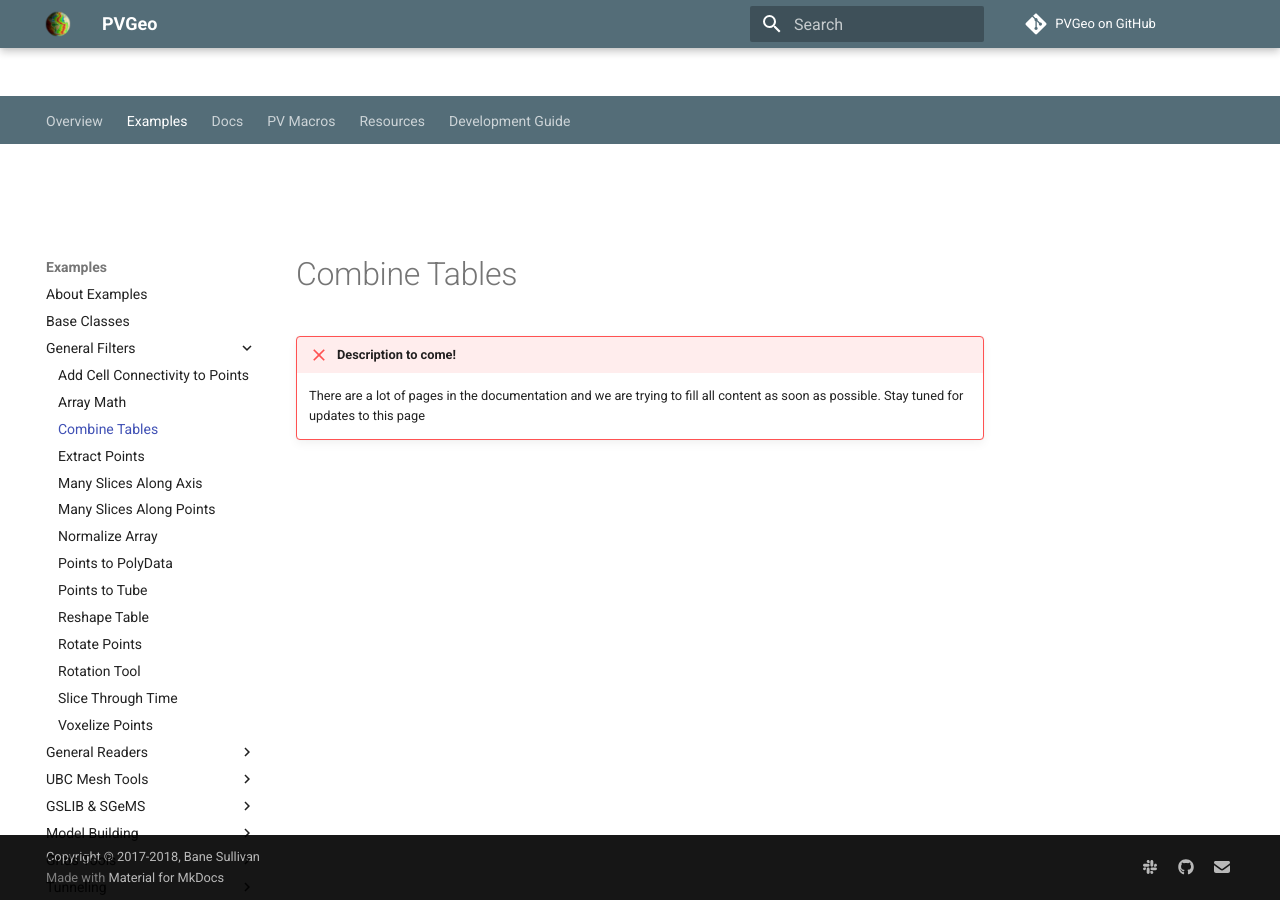
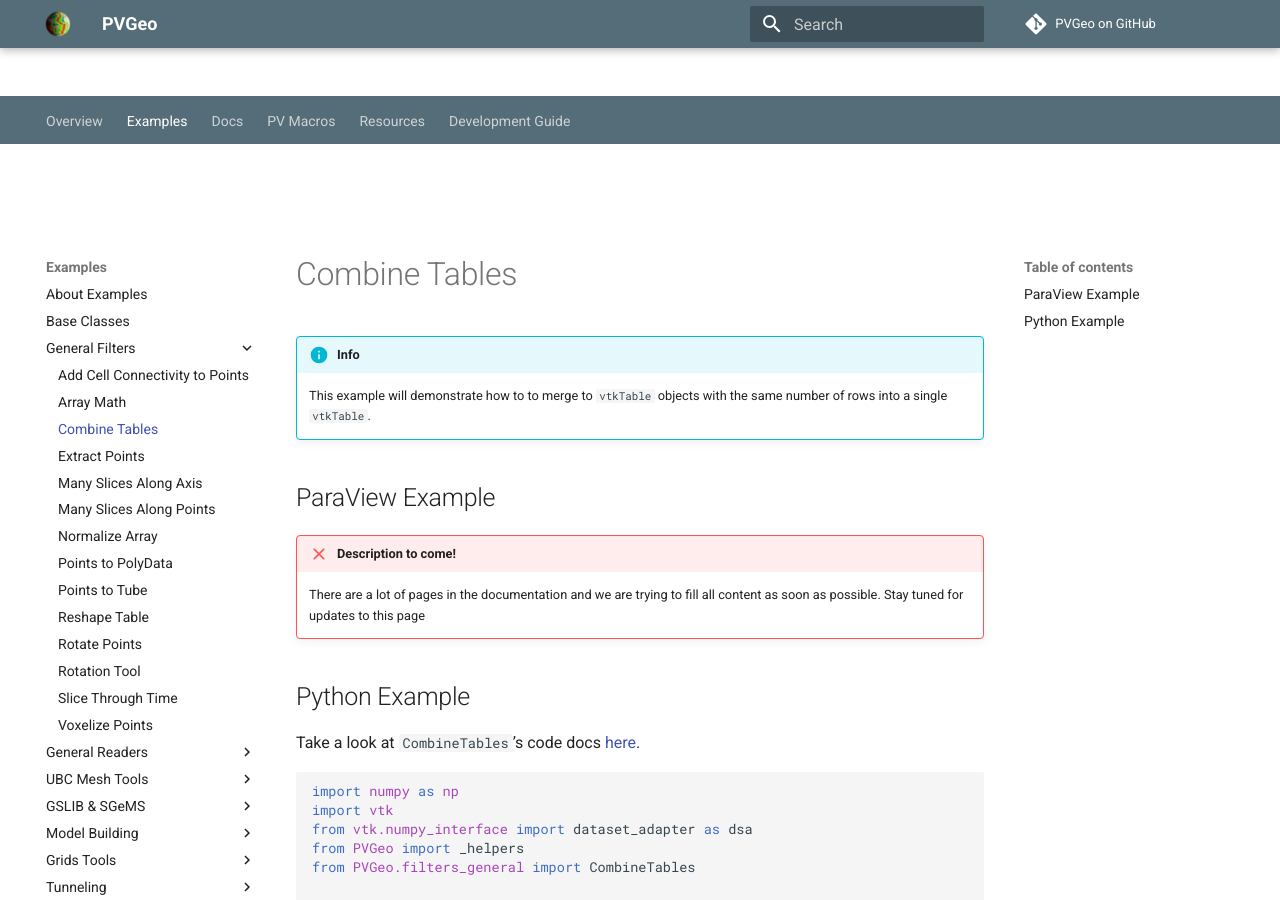
Before and after one commit to OpenGeoVis/PVGeo-Docs, an MkDocs documentation site: the page built from docs/examples/filters-general/combine-tables.md, in a window 1280 px wide and 900 px high. Built offline with MkDocs 1.6.1 and Material for MkDocs 9.7.7, drawn with Linux system fonts in a browser that asks for light colours; comment, search, counter and statistics services are not loaded; old or Windows-style settings are respelled for this version of MkDocs; some of the changed text lies outside the part shown.

Commit message:
CombineTables python example added

````diff
--- a/docs/examples/filters-general/combine-tables.md
+++ b/docs/examples/filters-general/combine-tables.md
@@ -1,4 +1,56 @@
+
+!!! info
+    This example will demonstrate how to to merge to `vtkTable` objects with the same number of rows into a single `vtkTable`.
+
+
+## ParaView Example
 !!! failure "Description to come!"
     There are a lot of pages in the documentation and we are trying to fill all content as soon as possible. Stay tuned for updates to this page
 
+
 <!--- TODO --->
+
+
+## Python Example
+Take a look at `CombineTables`'s code docs [here](http://docs.pvgeo.org/en/latest/suites/General-Filters.html#PVGeo.filters_general.CombineTables).
+
+```py
+import numpy as np
+import vtk
+from vtk.numpy_interface import dataset_adapter as dsa
+from PVGeo import _helpers
+from PVGeo.filters_general import CombineTables
+
+##################################
+# Create some input tables
+t0 = vtk.vtkTable()
+t1 = vtk.vtkTable()
+# Populate the tables
+n = 100
+titles = ('Array 0', 'Array 1', 'Array 2')
+arr0 = np.random.random(n) # Table 0
+arr1 = np.random.random(n) # Table 0
+t0.AddColumn(_helpers.numToVTK(arr0, titles[0]))
+t0.AddColumn(_helpers.numToVTK(arr1, titles[1]))
+arr2 = np.random.random(n) # Table 1
+t1.AddColumn(_helpers.numToVTK(arr2, titles[2]))
+arrs = [arr0, arr1, arr2]
+
+##################################
+
+# Now use the `CombineTables` filter:
+f = CombineTables()
+f.SetInputDataObject(0, t0)
+f.SetInputDataObject(1, t1)
+f.Update()
+
+# Get the output:
+output = f.GetOutput()
+
+# Here I verify the result
+wpdi = dsa.WrapDataObject(output)
+
+for i in range(len(titles)):
+    arr = wpdi.RowData[titles[i]]
+    assert(np.allclose(arr, arrs[i], rtol=0.0001))
+```
````
